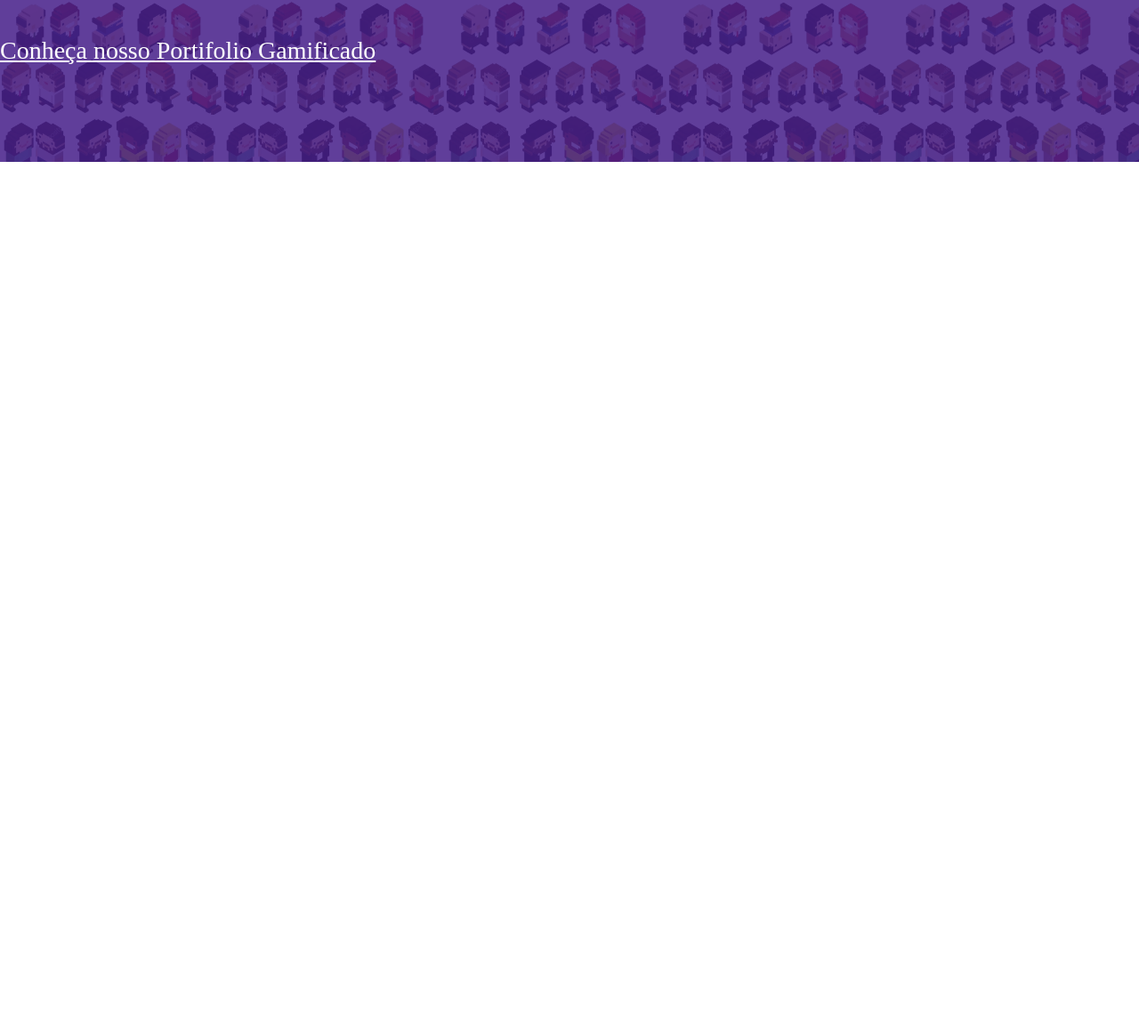
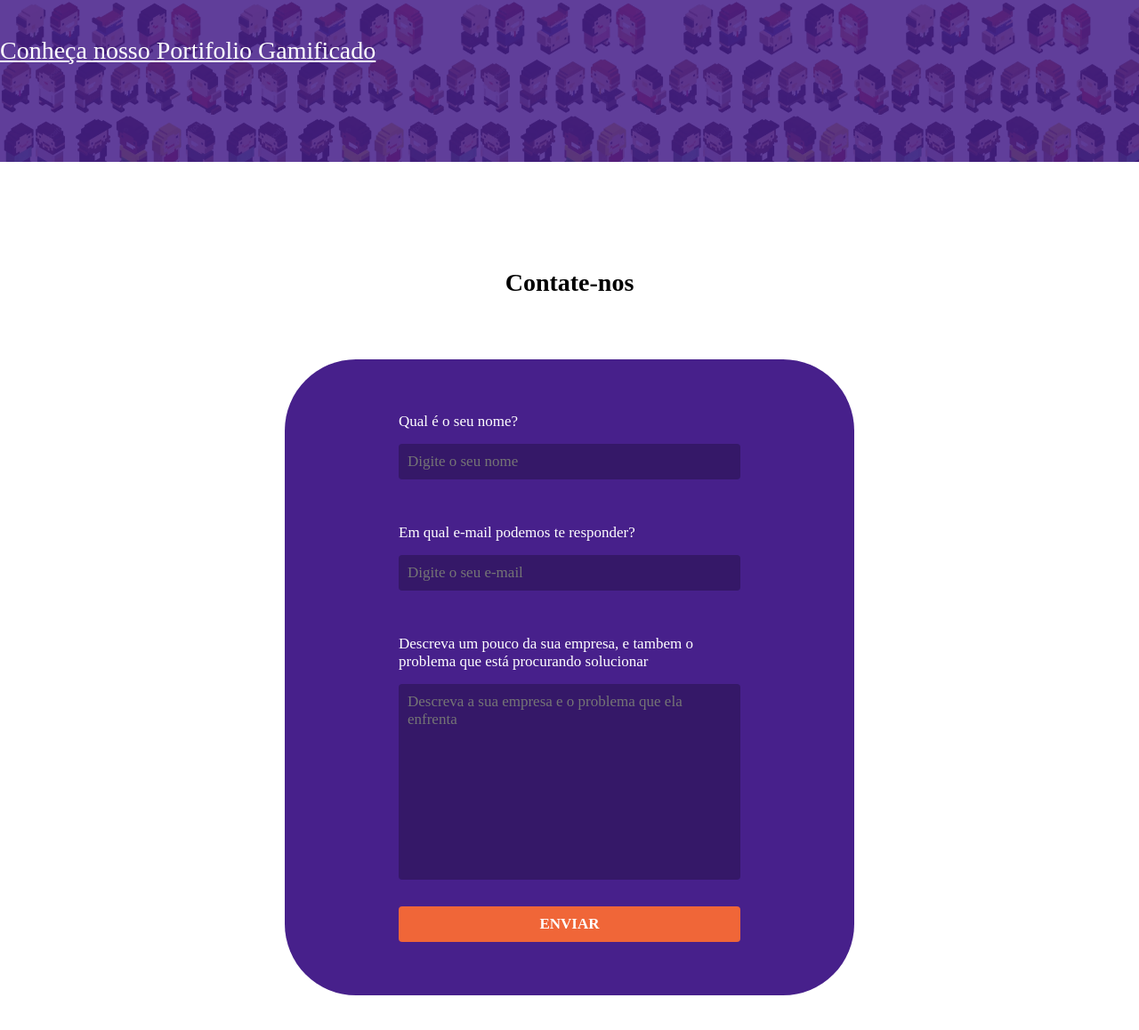
Before and after one commit to ThomasStoianov/Gamifica-Ai, a plain HTML site: page index.html in a window 1280 px wide. Shown: the part 2390-3548 px from the top of the page at 89% size. Before the commit the page ends 2692 px from the top, so only its background shows below. Drawn offline with Linux system fonts and the light colour scheme; a web font is replaced by a local one.

Commit message:
feat: Formulario de contato adicionado

```diff
--- a/index.html
+++ b/index.html
@@ -83,6 +83,32 @@
             <a href="#">Conheça nosso Portifolio Gamificado</a>
         </div>
     </section>
+    <section id="contato">
+        <h2>Contate-nos</h2>
+
+        <form>
+
+            <div class="campo">
+                <label for="campo-nome">Qual é o seu nome?</label>
+                <input id="campo-nome" type="text" placeholder="Digite o seu nome">
+            </div>
+
+            <div class="campo">
+                <label for="campo-email">Em qual e-mail podemos te responder?</label>
+                <input type="email" name="" id="campo-email" placeholder="Digite o seu e-mail">
+            </div>
+
+            <div class="campo-textarea">
+                <label for="campo-descricao">Descreva um pouco da sua empresa, e tambem o problema que está procurando
+                    solucionar</label>
+                <textarea name="" id="campo-descricao" cols="30" rows="10" placeholder="Descreva a sua empresa e o problema que ela enfrenta"></textarea>
+            </div>
+
+            <button type="submit">Enviar</button>
+
+        </form>
+
+    </section>
 
 </body>
 
--- a/style.css
+++ b/style.css
@@ -255,3 +255,125 @@ h2 {
 #portifolio a:hover {
     transform: scale(1.05);
 }
+
+#contato{
+    text-align: center;
+
+    padding-bottom: 100px;
+    margin-bottom: 100px;
+}
+
+#contato h2{
+    margin-bottom: 70px;
+}
+
+#contato form{
+    width: 50%;
+
+    margin: 0 auto;
+    padding: 60px 0;
+
+    display: flex;
+    flex-direction: column;
+    align-items: center;
+
+    border-radius: 80px;
+
+    background-color: var(--roxo-gamifica);
+
+    color: white;
+    font-family: "Montserrat";
+}
+
+#contato form label {
+    margin-bottom: 15px;
+    font-size: 17px;
+}
+
+.campo {
+    width: 60%;
+
+    margin-bottom: 50px;
+
+    text-align: left;
+    display: flex;
+    flex-direction: column;
+    justify-content: space-between;
+
+}
+
+.campo input {
+    height: 40px;
+
+    color: white;
+    background-color: #351868;
+
+    border: none;
+    border-radius: 4px;
+
+    outline: none;
+
+    text-indent: 10px;
+
+    font-family: "Montserrat";
+    font-size: 17px;
+
+}
+
+.campo-textarea {
+    width: 60%;
+
+    margin-bottom: 30px;
+
+    text-align: left;
+
+    display: flex;
+    flex-direction: column;
+    justify-content: space-between;
+}
+
+.campo-textarea textarea {
+    color: white;
+    background-color: #351868;
+
+    border: none;
+    border-radius: 4px;
+
+    padding: 10px;
+
+    font-family: "Montserrat";
+    font-size: 17px;
+
+    outline: none;
+
+    resize: none;
+
+}
+
+.campo input:focus, .campo-textarea textarea:focus {
+    outline: 2px solid var(--laranja-gamifica);
+}
+
+#contato form button {
+    height: 40px;
+    width: 60%;
+
+    font-family: "Montserrat";
+    font-size: 17px;
+    font-weight: 600;
+
+    color: white;
+    background-color: var(--laranja-gamifica);
+
+    border: none;
+    border-radius: 4px;
+    cursor: pointer;
+
+    text-transform: uppercase;
+
+    transition: background-color 500ms ease;
+}
+
+#contato form button:hover {
+    background-color: #ad4929;
+}
```
